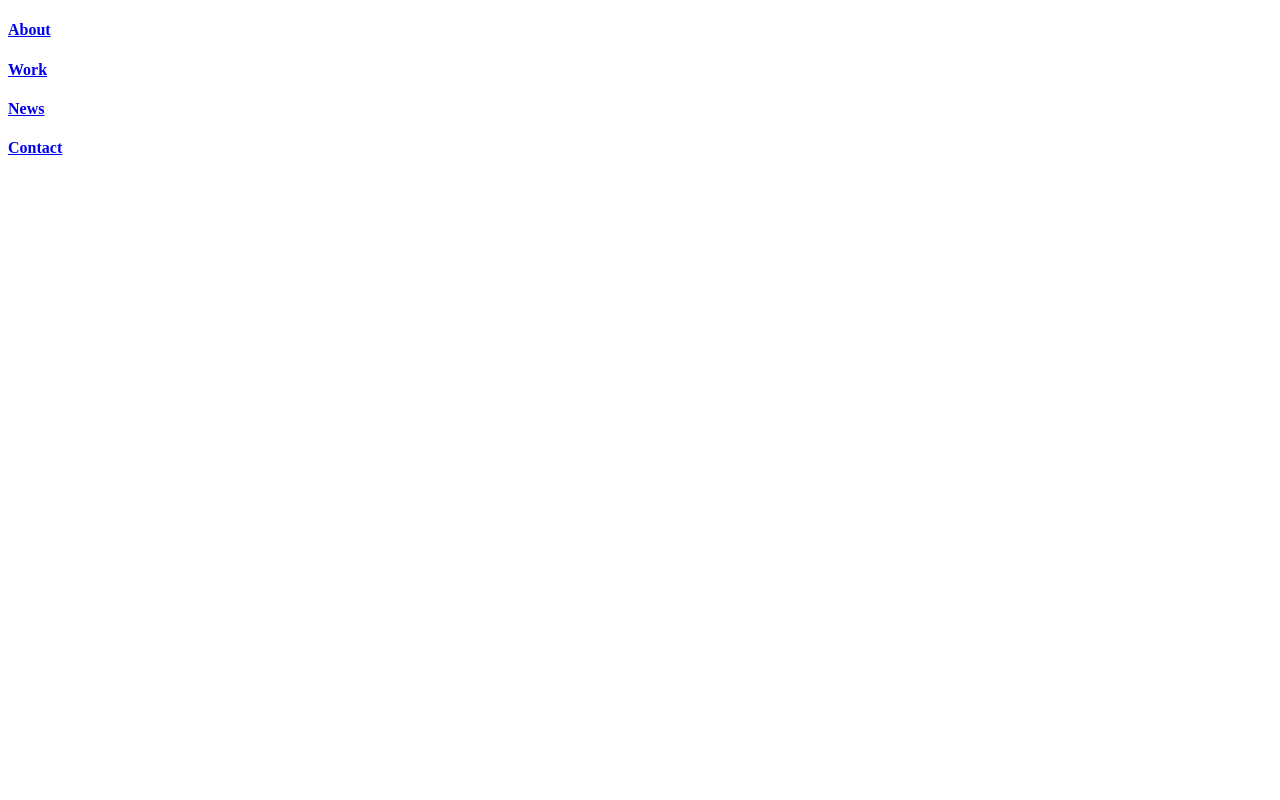
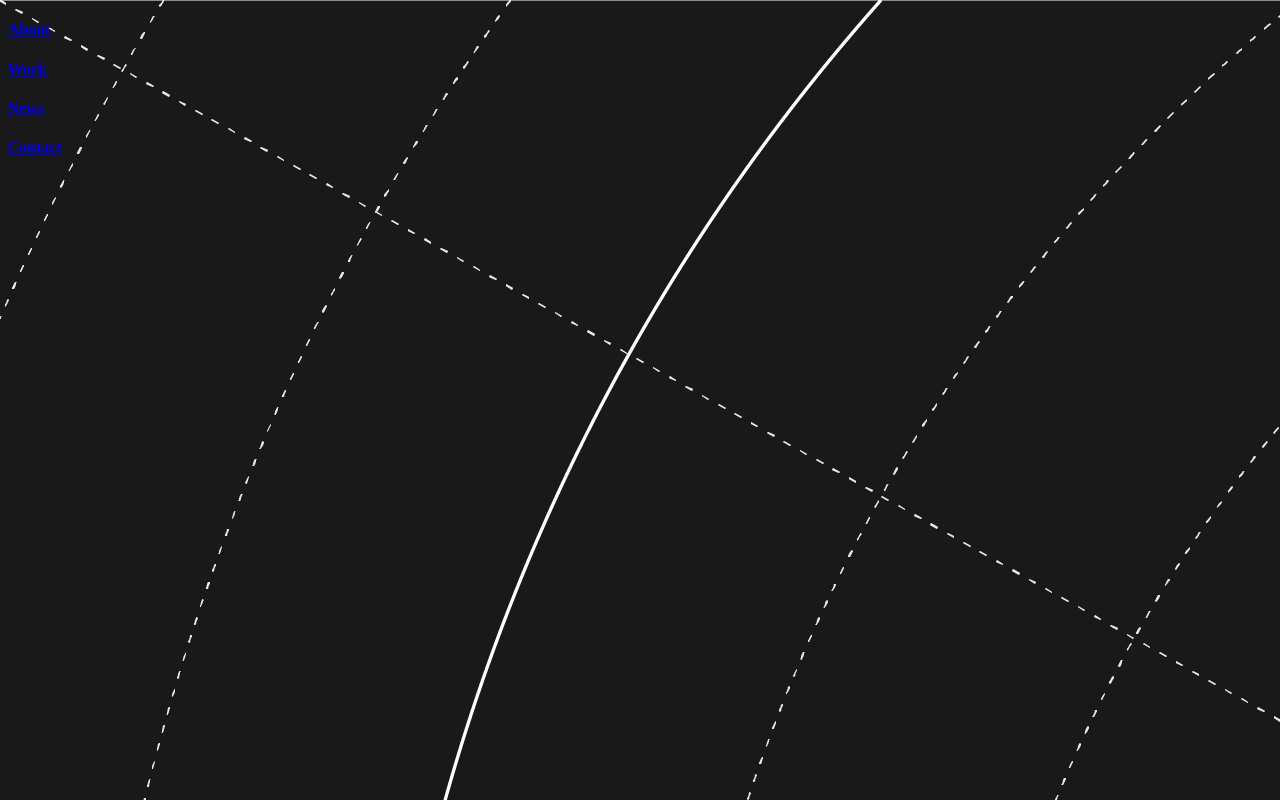
Before and after one commit to OriginZeroResearch/OriginZeroResearch.github.io, a plain HTML site: page index.html in a window 1280 px wide. Drawn offline with Linux system fonts and the light colour scheme.

Commit message:
Update style.css

```diff
--- a/style.css
+++ b/style.css
@@ -1,5 +1,5 @@
 body {
-  background-image: https://github.com/OriginZeroResearch/OriginZeroResearch.github.io("Background.png");
+  background-image: url("Background.png");
 }
 
 
```
